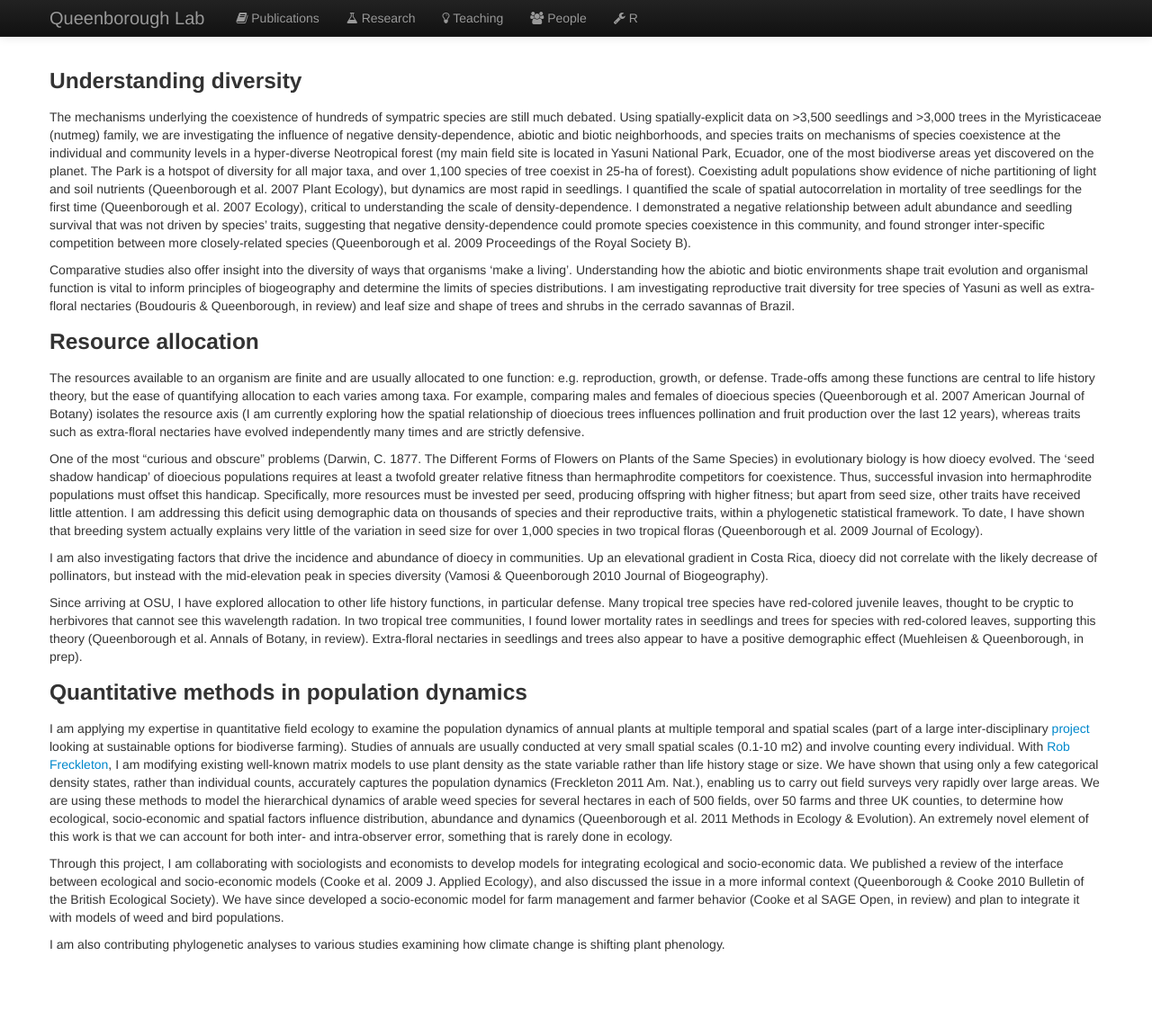
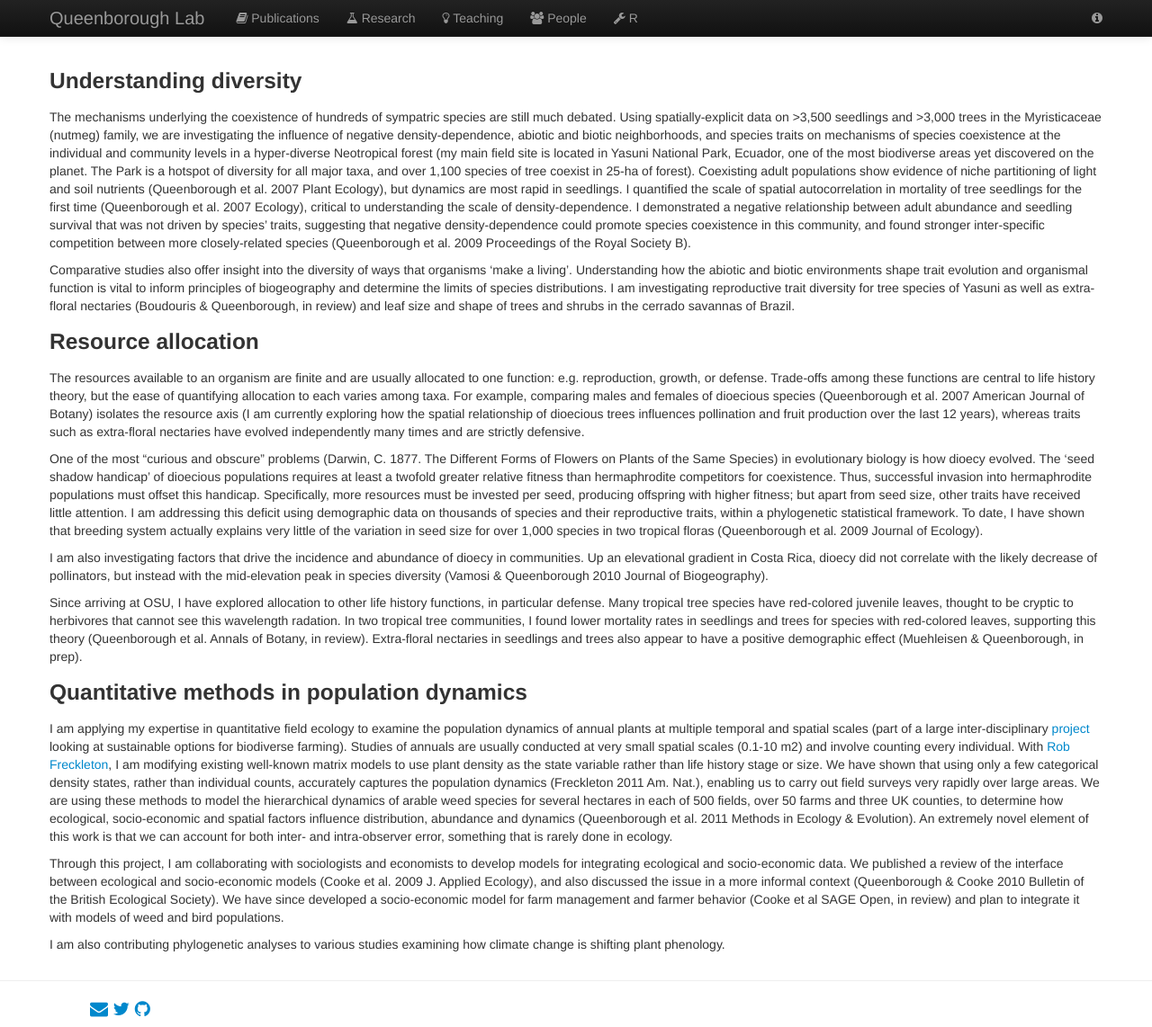
Before and after one commit to saq/saq.github.io, a Jekyll site: the page built from research.md, in a window 1280 px wide and 1142 px high. Shown: the whole window at 90% size. Built offline with Jekyll 4.4.1, drawn with Linux system fonts in a browser that asks for light colours.

Commit message:
footer and icons

```diff
--- a/_layouts/default.html
+++ b/_layouts/default.html
@@ -51,6 +51,7 @@
             <span class="icon-bar"></span>
           </button>
           <a class="brand" href="index.html">Queenborough Lab</a>
+          <a class="navbar-text pull-right" href="README.html"><i class="icon-info-sign" ></i></a>
           <div class="nav-collapse collapse">
             <ul class="nav">
               <li><a href="publications.html"><i class="icon-book" ></i> Publications</a></li>
@@ -71,6 +72,20 @@
 
 
     </div> <!-- /container -->
+  <footer class="footer">
+    <div class="row">
+     <hr>
+      <div class="span4 offset1" style="font-size:20px">
+
+        <a href="mailto:queenborough.1@osu.edu"><span class="showtooltip" title="email me"><i class="icon-envelope"></i></span></a>
+        <a href="https://twitter.com/saqueenborough"><span class="showtooltip" title="follow me on twitter"><i class="icon-twitter"></i></span></a>
+        <a href="https://github.com/saq"><span class="showtooltip" title="follow me on github"><i class="icon-github"></i></span></a>
+      </div>
+      <div class="span12">
+      <p> </p>
+      </div>
+    </div>
+  </footer>
 
     <!-- Le javascript
     ================================================== -->
--- a/index.html
+++ b/index.html
@@ -30,6 +30,6 @@ species and communities (including humans) interact over both ecological and evo
 <ul class="unstyled">
 <li><i class="icon-building">  </i> Department of Evolution, Ecology and Organismal Biology, The Ohio State University, Columbus OH 43210, USA </li>
 <li><i class="icon-envelope"></i> <a href="mailto:queenborough.1@osu.edu">queenborough.1@osu.edu</a> </li>
-<li><i class="icon-twitter"></i>  <a href="https://twitter.com/saqueenborough" class="twitter-follow-button" data-show-count="false">@saqueenborough</a>
-<script>!function(d,s,id){var js,fjs=d.getElementsByTagName(s)[0];if(!d.getElementById(id)){js=d.createElement(s);js.id=id;js.src="//platform.twitter.com/widgets.js";fjs.parentNode.insertBefore(js,fjs);}}(document,"script","twitter-wjs");</script> </li>
+<!--<li><i class="icon-twitter"></i>  <a href="https://twitter.com/saqueenborough" class="twitter-follow-button" data-show-count="false">@saqueenborough</a>
+<script>!function(d,s,id){var js,fjs=d.getElementsByTagName(s)[0];if(!d.getElementById(id)){js=d.createElement(s);js.id=id;js.src="//platform.twitter.com/widgets.js";fjs.parentNode.insertBefore(js,fjs);}}(document,"script","twitter-wjs");</script> </li>-->
 </ul>
```
Also changed, not shown: other parts of _layouts/default.html (+2 -0 lines), research.md (+1 -1 lines), README.md.
